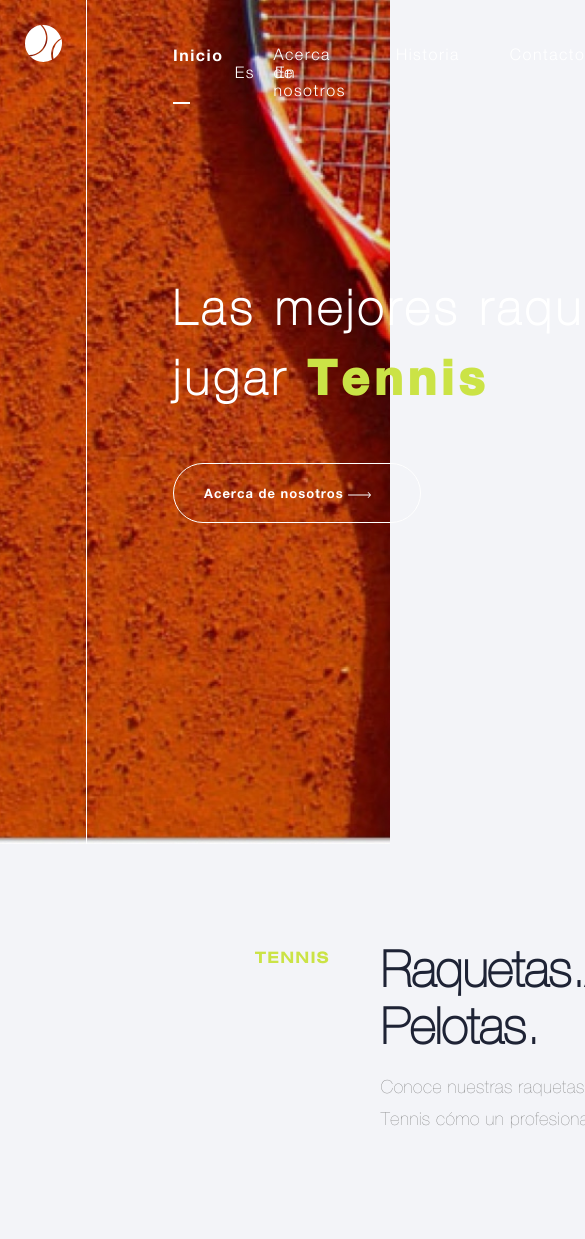
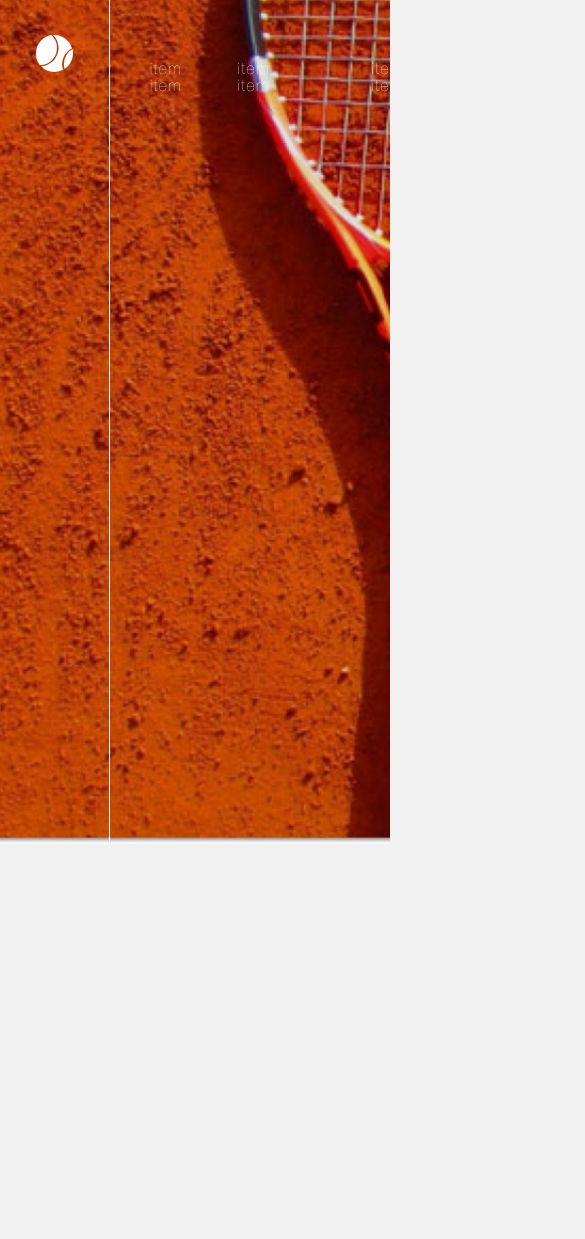
Before and after one commit to BryanTohsaka/tenis-ecommerce, a plain HTML site: page index.html in a window 390 px wide. Shown: the top 1239 px of the page, 585 px wide, since content can reach past the window. After the commit the page ends 844 px from the top, so only its background shows below. Drawn offline with Linux system fonts and the light colour scheme.

Commit message:
ajuste responsive

```diff
--- a/index.html
+++ b/index.html
@@ -10,45 +10,25 @@
 </head>
 
 <body>
-
-	<img src="img/group.jpg" srcset="img/group@2x.jpg 2x,
-      img/group@3x.jpg 3x" class="Group">
-	<aside class="header__ball">
-		<img src="img/fill-2.svg" alt="">
-	</aside>
-	<header>
-		<nav class="nav__bar">
-			<ul class="main__menu">
-				<li><a href="" class="active">Inicio</a></li>
-				<li><a href="">Acerca de nosotros</a></li>
-				<li><a href="">Historia</a></li>
-				<li><a href="">Contacto</a></li>
-			</ul>
-		</nav>
-		<ul class="lang">
-			<li><a href="">Es</a></li>
-			<li><a href="">En</a></li>
-		</ul>
-	</header>
-	<section class="header__info">
-		<h1>
-			Las mejores raquetas para jugar <span class="text-style">Tennis</span>
-		</h1>
-		<button>Acerca de nosotros <svg xmlns="http://www.w3.org/2000/svg" width="23" height="6" viewBox="0 0 23 6">
-				<path fill="#fefefe" fill-rule="evenodd"
-					d="M22.908 2.7L20.428.128a.39.39 0 0 0-.579 0 .425.425 0 0 0 0 .6l1.778 1.843H.413C.165 2.57 0 2.74 0 3c0 .257.165.428.413.428h21.213l-1.779 1.844a.425.425 0 0 0 0 .6.44.44 0 0 0 .29.128.44.44 0 0 0 .289-.129l2.48-2.572a.531.531 0 0 0 .002-.6z" />
-			</svg>
-		</button>
-	</section>
-	<section class="second-section">
-		<div id="item1"><h3>TENNIS</h3></div>
-		<div id="item2"><h1>Raquetas.Accesorios.<br>Pelotas.</h1>
-				<p>Conoce nuestras raquetas y aprende a jugar Tennis cómo un profesional.</p>
+	<section class="hero-image">
+		<svg xmlns="http://www.w3.org/2000/svg" width="37" height="37" viewBox="0 0 37 37">
+			<path fill="#FFF" fill-rule="evenodd"
+				d="M17.146.037c.39-.024.786-.037 1.182-.037C26.663 0 33.716 5.553 36 13.167a18.442 18.442 0 0 0-7.96 8.134 18.297 18.297 0 0 0-1.619 4.909 18.498 18.498 0 0 0 .522 8.651A18.311 18.311 0 0 1 18.329 37 18.37 18.37 0 0 1 5 31.287a18.334 18.334 0 0 0 2.71-.33 18.101 18.101 0 0 0 3.55-1.094 18.396 18.396 0 0 0 9.426-9.056 18.286 18.286 0 0 0 1.596-5.405 18.544 18.544 0 0 0-.164-5.925 18.297 18.297 0 0 0-1.729-4.981A18.482 18.482 0 0 0 17.146.037zM36.595 14c.265 1.292.405 2.632.405 4.007C37 24.73 33.662 30.639 28.636 34a18.359 18.359 0 0 1-.322-8.165 17.872 17.872 0 0 1 1.581-4.685 17.422 17.422 0 0 1 3.287-4.544A16.632 16.632 0 0 1 36.595 14zM15.315 0a17.273 17.273 0 0 1 3.755 4.873 17.37 17.37 0 0 1 1.61 4.636 17.65 17.65 0 0 1 .17 5.64 17.35 17.35 0 0 1-1.461 5.044 17.27 17.27 0 0 1-3.52 5 16.824 16.824 0 0 1-5.21 3.5A16.358 16.358 0 0 1 4.228 30c-.117 0-.232-.002-.348-.004A18.907 18.907 0 0 1 0 18.476C0 9.187 6.631 1.467 15.316 0z" />
+		</svg>
+		<div class="container">
+			<nav>
+				<ul>
+					<li>item</li>
+					<li>item</li>
+					<li>item</li>
+					<li>item</li>
+				</ul>
+				<ul>
+					<li>item</li>
+					<li>item</li>
+				</ul>
+			</nav>
 		</div>
-		<div id="item3"><button>Historia<svg xmlns="http://www.w3.org/2000/svg" width="23" height="6" viewBox="0 0 23 6">
-			<path fill="#29304A" fill-rule="evenodd" d="M22.908 2.7L20.428.128a.39.39 0 0 0-.579 0 .425.425 0 0 0 0 .6l1.778 1.843H.413C.165 2.57 0 2.74 0 3c0 .257.165.428.413.428h21.213l-1.779 1.844a.425.425 0 0 0 0 .6.44.44 0 0 0 .29.128.44.44 0 0 0 .289-.129l2.48-2.572a.531.531 0 0 0 .002-.6z"/>
-	</svg>
-	</button></div>
 	</section>
 </body>
 
--- a/style.css
+++ b/style.css
@@ -28,209 +28,53 @@
 	src: url('fonts/HelveticaNeue.ttf');
 }
 
-* {
+body,
+html {
+	height: 100%;
 	margin: 0;
 	padding: 0;
-	box-sizing: border-box;
+	background-color: #f1f1f1;
 	font-family: HelveticaNeue;
 }
 
-body {
-	background-color: #f3f4f8;
-	;
+.hero-image {
+	position: relative;
+	height: 100vh;
+	overflow: hidden;
+	background: url(img/group.jpg) no-repeat center;
+	background-size: cover;
 }
-
-/* hero image */
-img.Group {
-	width: 100%;
-	height: 100vh;
-	object-fit: cover;
+.hero-image svg{
+	position: absolute;
+	left: 36px;
+	top: 35px;
 }
-
-header {
+.container {
+	position: absolute;
+	top: 0;
+	left: 109px;
+	height: 100%;
+	width: 100vw;
+	border-left: 1px solid #fff;
+	color: #fff;
+}
+nav{
 	display: flex;
 	justify-content: space-between;
-	align-items: center;
-	position: absolute;
-	top: 0;
+	width: 90%;
+	height: 37px;
+	margin-top: 44px;
 	font-size: 16px;
-	width: 100%;
-
+	letter-spacing: 1.4px;
 }
-
-header a {
-	text-decoration: none;
-	font-family: HelveticaNeueLight;
-	color: #ffffff;
-	font-size: 16px;
-	letter-spacing: 1.5px;
+nav ul{
+	list-style: none;
 }
-
-aside.header__ball {
-	position: absolute;
-	top: 0;
-	left: 0;
-	width: 87px;
-	height: 100%;
-	border-right: 1px solid #ffffff;
-	display: grid;
-	justify-items: center;
-}
-
-aside.header__ball img {
-	margin-top: 25px;
-}
-
-nav {
-	width: 100%;
-}
-
-ul {
-	list-style: none;
-	display: flex;
-	margin-top: 45px;
-}
-
-ul.main__menu {
-	margin-left: 173px;
-}
-
-ul.main__menu li {
+nav ul li{
+	display: inline-block;
+	cursor: pointer;
 	margin-right: 50px;
 }
-
-ul li .active {
-	font-family: HelveticaNeueBold;
+li.active{
+	font: ;
 }
-
-ul li .active::before {
-	content: '';
-	width: 17px;
-	height: 2px;
-	position: absolute;
-	border-bottom: 2px solid #ffffff;
-	bottom: -5px;
-}
-
-ul.lang {
-	position: absolute;
-	right: 94px;
-}
-
-ul.lang li {
-	margin-left: 20px;
-}
-
-.header__info {
-	position: absolute;
-	top: 0;
-	width: 709px;
-	height: 257px;
-	margin: 225px 0 0 173px;
-}
-
-.header__info h1 {
-	font-family: HelveticaNeue;
-	font-size: 48px;
-	color: #ffffff;
-	letter-spacing: 5px;
-	margin-top: 50px;
-	line-height: 68px;
-}
-
-.text-style {
-	font-family: HelveticaNeueBold;
-	color: #cbe346ff;
-	margin-top: 20px;
-}
-
-.header__info button {
-	font-size: 13px;
-	line-height: 28px;
-	font-family: HelveticaNeueBold;
-	letter-spacing: 1.01px;
-	color: #ffffff;
-	background-color: transparent;
-	border: 1px solid #ffffff;
-	border-radius: 50px;
-	margin-top: 50px;
-	padding: 15px 49px 15px 30px;
-	cursor: pointer;
-}
-
-.second-section {
-	background-color: #f3f4f8;
-	width: 100%;
-	height: 392px;
-	display: grid;
-	grid-template-columns: repeat(3, 1fr);
-	grid-template-rows: repeat(3, 1fr);
-	grid-column-gap: 0px;
-	grid-row-gap: 0px;
-}
-.second-section h3{
-	padding-left: 255px;
-	margin-right: 51px;
-	color: #cbe346;
-	font-size: 15px;
-	line-height: 30px;
-	text-align: right;
-	letter-spacing: 1.87px;
-	font-family: HelveticaNeueMedium;
-}
-.second-section h1{
-	font-family: HelveticaNeue;
-	font-size: 50px;
-	line-height: 57px;
-	letter-spacing: -0.06px;
-	color: #1e2335;
-	overflow: hidden;
-}
-.second-section p{
-	font-family: HelveticaNeue;
-	font-size: 18px;
-	line-height: 32px;
-	letter-spacing: 0.51px;
-	color: #787878;
-	margin: 15px 162px 0 0;
-}
-.second-section button{
-	width: 234px;
-  height: 53px;
-  margin: 49px 0 0;
-  padding: 15px 38px;
-  border-radius: 26.5px;
-  border: solid 1px #282e47;
-	background-color: transparent;
-	cursor: pointer;
-	align-items: left;
-	font-size: 13px;
-	line-height: 28px;
-	letter-spacing: 1.01px;
-	font-family: HelveticaNeue;
-
-}
-#item3 button svg{
-	margin-left: 40px;
-}
-
-#item1 {
-	grid-area: 2 / 1 / 3 / 2;
-
-}
-
-#item2 {
-	width: 555px;
-	grid-area: 2 / 2 / 3 / 3;
-}
-
-#item3 {
-	width: 402px;
-	grid-area: 2 / 3 / 3 / 4;
-	margin-top: 100px;
-}
-@media screen (max-whidth: 600px) {
-	#item3{
-		grid-area: 3 / 2 / 4 / 3;
-	}
-}
```
